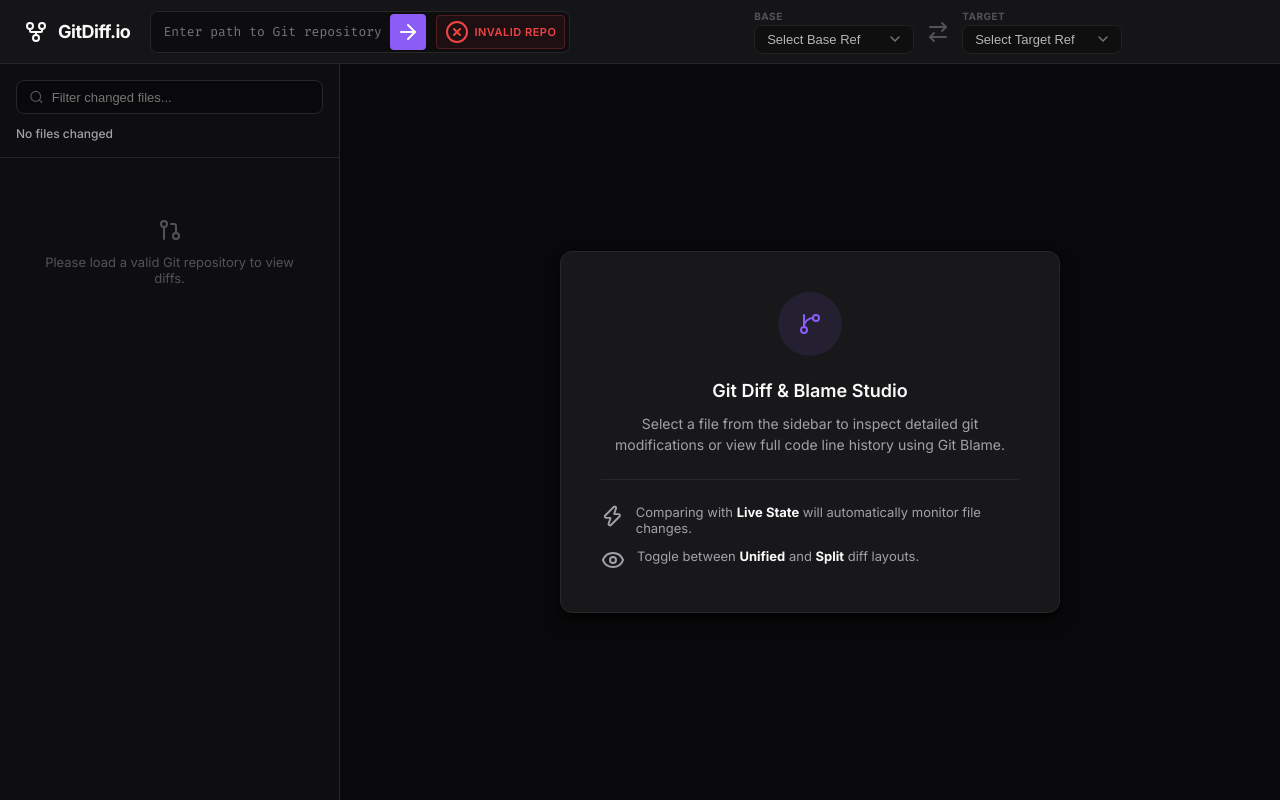
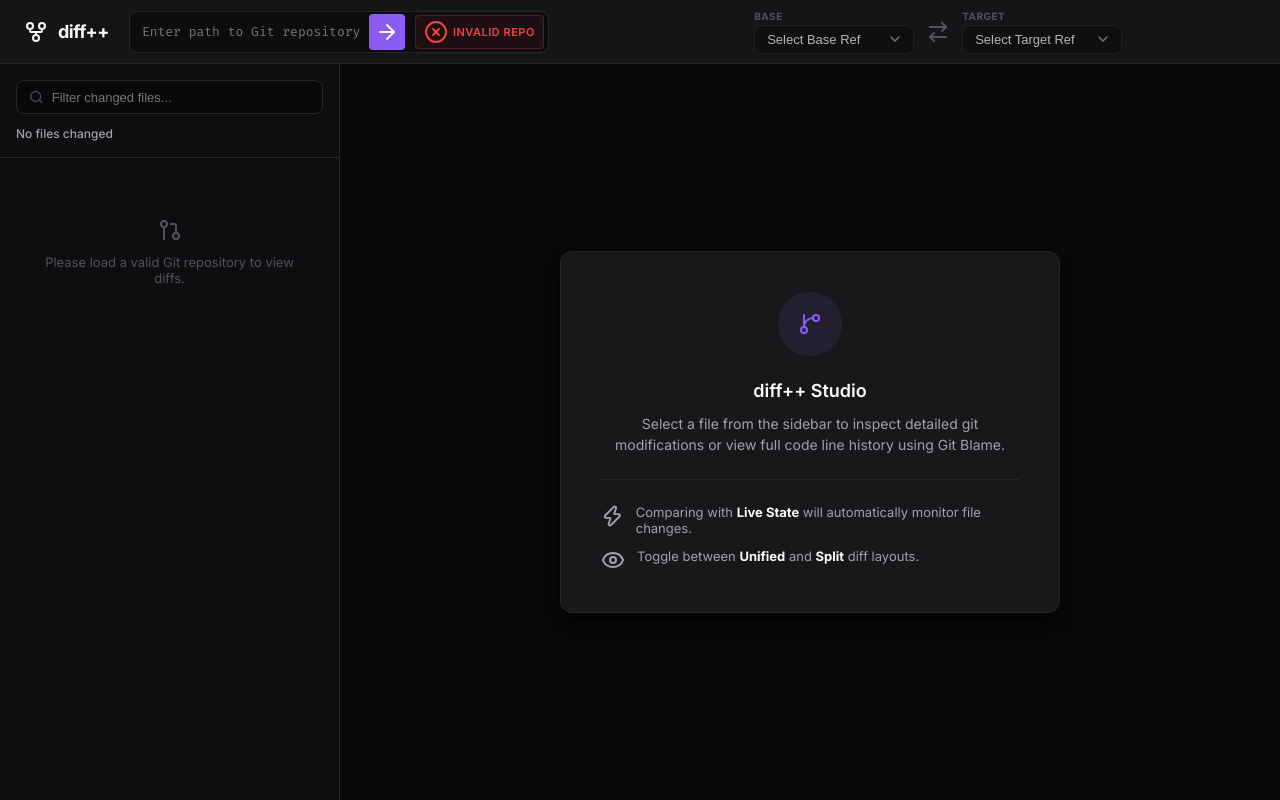
Before and after one commit to jeffc/diffplusplus, a website: page public/index.html in a window 1280 px wide. Drawn offline with nearby package versions, Linux system fonts and the light colour scheme; no server answers.

Commit message:
Rename application branding from gitdiff.io to diff++

```diff
--- a/package.json
+++ b/package.json
@@ -1,7 +1,7 @@
 {
   "name": "diff-viewer",
   "version": "1.0.0",
-  "description": "Git Diff & Blame Viewer",
+  "description": "diff++: Git Diff & Blame Viewer",
   "main": "server.js",
   "scripts": {
     "start": "node server.js",
--- a/public/index.html
+++ b/public/index.html
@@ -3,7 +3,7 @@
 <head>
   <meta charset="UTF-8">
   <meta name="viewport" content="width=device-width, initial-scale=1.0">
-  <title>Git Diff & Blame Viewer</title>
+  <title>diff++</title>
   <!-- Google Fonts for premium typography -->
   <link rel="preconnect" href="https://fonts.googleapis.com">
   <link rel="preconnect" href="https://fonts.gstatic.com" crossorigin>
@@ -20,7 +20,7 @@
     <div class="header-left">
       <div class="logo">
         <i data-lucide="git-fork"></i>
-        <span>GitDiff.io</span>
+        <span>diff++</span>
       </div>
       <div class="repo-input-container">
         <input type="text" id="repoPathInput" placeholder="Enter path to Git repository (e.g. /home/user/project)" />
@@ -139,7 +139,7 @@
             <div class="empty-icon-container">
               <i data-lucide="git-branch"></i>
             </div>
-            <h3>Git Diff & Blame Studio</h3>
+            <h3>diff++ Studio</h3>
             <p>Select a file from the sidebar to inspect detailed git modifications or view full code line history using Git Blame.</p>
             <div class="empty-tips">
               <div class="tip-item">
--- a/server.js
+++ b/server.js
@@ -562,5 +562,5 @@
 });
 
 app.listen(PORT, () => {
-  console.log(`Git Diff Viewer running on http://localhost:${PORT}`);
+  console.log(`diff++ running on http://localhost:${PORT}`);
 });
```
Also changed, not shown: README.md.
